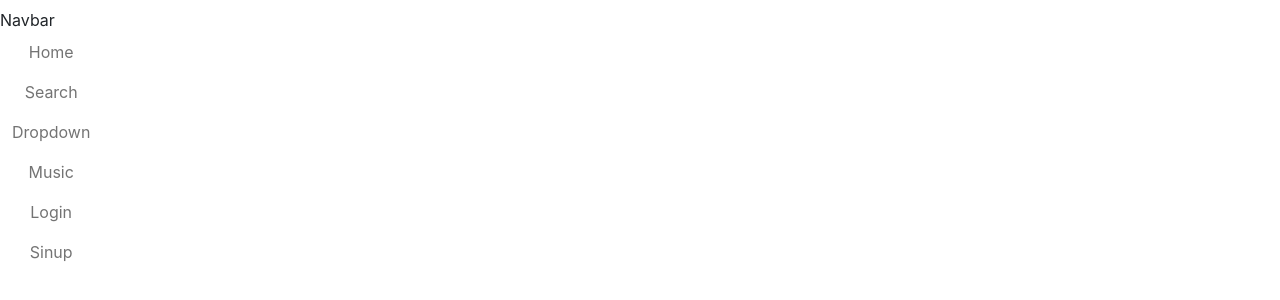
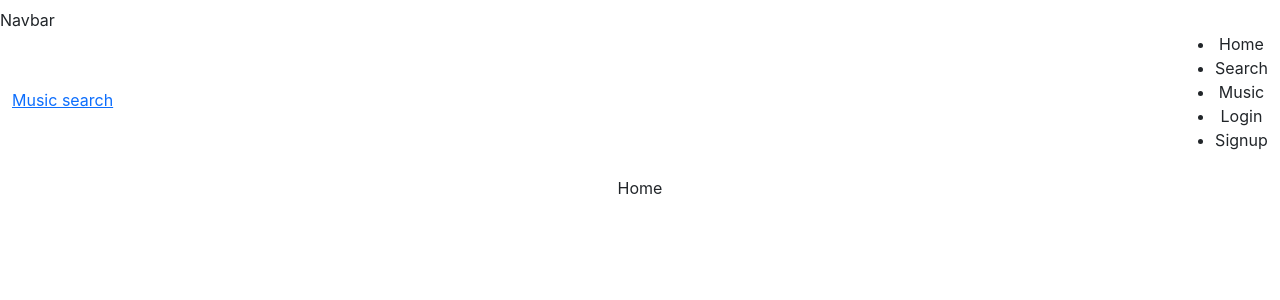
Before and after one commit to EstherNjuguna/mussic, a React (Create React App) app: page / in a window 1280 px wide. Shown: the top 300 px of the page. Built offline with nearby package versions, Linux system fonts and the light colour scheme.

Commit message:
added api though not fetching

```diff
--- a/src/components/app/App.js
+++ b/src/components/app/App.js
@@ -5,9 +5,10 @@ import './App.css';
 import Search from '../search/Search';
 import Login from '../login/Login';
 import Music from '../music/Music';
-import Playlist from '../playlist/Playlist';
+import Authentication from '../authentication/Authentication';
 import Home from '../home/Home';
-import Signup from '../signup/Signup';
+
+
 
 function App() {
   return (
@@ -15,13 +16,11 @@ function App() {
       <Router>
         <Navbar />
         <Routes>
-          <Route exact path="/" element={<home/>}></Route>
-          <Route exact path="/search" element={<search/>}></Route>
-          <Route exact path="/music" element={<music/>}></Route>
-          <Route exact path="/Login" element={<login/>}></Route>
-          <Route exact path="/signup" element={<signup/>}></Route>
-          <Route exact path="/playlist" element={<playlist/>}></Route>
-
+          <Route exact path="/search" element={<Search/>}></Route>
+          <Route exact path="/music" element={<Music/>}></Route>
+          <Route exact path="/Login" element={<Login/>}></Route>
+          <Route exact path="/Signup" element={<Authentication/>}></Route>
+          <Route exact path="/" element={<Home />} />
           </Routes>
      </Router>
     </div>
--- a/src/components/home/Home.js
+++ b/src/components/home/Home.js
@@ -6,4 +6,4 @@ const Home = () => {
   )
 }
 
-export default Home
+export default Home;
--- a/src/components/login/Login.js
+++ b/src/components/login/Login.js
@@ -12,4 +12,4 @@ const Login = () => {
   )
 }
 
-export default Login
+export default Login;
--- a/src/components/music/Music.js
+++ b/src/components/music/Music.js
@@ -1,9 +1,36 @@
-import React from 'react'
+import React, { useEffect, useState } from "react";
 
-const Music = () => {
+
+function Music() {
+
+  // set initial events before fetch
+  const [album, setAlbum] = useState([]);
+
+
+  useEffect(() => {
+    fetch("https://musicbrainz.org/ws/2/")
+    .then(res => res.json())
+    .then(data => {
+      setAlbum(data)
+    })
+  }, [])
+
+
+  const displayMusic = album.map((song, index) => {
+    return <div key={index} className="show-details">
+        <img src={song.image} alt="album Images"/>
+        <p>{song.genre}</p>
+        <p>{song.rating}</p>
+        <p>{song.album}</p>
+    </div>
+  })
+
+
   return (
-    <div>Music</div>
-  )
+    <div className="Albums">
+      {displayMusic}
+    </div>
+  );
 }
 
-export default Music
+export default Music;
--- a/src/components/navbar/Navbar.js
+++ b/src/components/navbar/Navbar.js
@@ -5,27 +5,30 @@ const Navbar = () => {
   return (
     <nav className="navbar dark">Navbar
   <div className="container-fluid">
-  <ul className="navbar-nav">
+
+        <Link to="/">
+    Music search
+        </Link>
+
+  <ul className="navbar_links">
     <li className="nav-item">
 <Link className="nav-link"to="/">Home</Link>
 </li>
 <li className="nav-item">
-<Link className="nav-link"to="/search">Search</Link>
+<Link className="nav-link"to="/Search">Search</Link>
 </li>
 <li className="nav-item">
-<Link className="nav-link"to="/dropdown">Dropdown</Link>
+<Link className="nav-link"to="/Music">Music</Link>
 </li>
 <li className="nav-item">
-<Link className="nav-link"to="/music">Music</Link>
+<Link className="nav-link"to="/Login">Login</Link>
 </li>
 <li className="nav-item">
-<Link className="nav-link"to="/login">Login</Link>
-</li>
-<li className="nav-item">
-<Link className="nav-link"to="/signup">Sinup</Link>
+<Link className="nav-link"to="/Signup">Signup</Link>
 </li>
   </ul>
   </div>
+
   </nav>
     )
 }
--- a/src/components/search/Search.js
+++ b/src/components/search/Search.js
@@ -6,4 +6,4 @@ const Search = () => {
   )
 }
 
-export default Search
+export default Search;
--- a/src/components/signup/Signup.js
+++ /dev/null
@@ -1,9 +0,0 @@
-import React from 'react'
-
-const Signup = () => {
-  return (
-    <div>Signup</div>
-  )
-}
-
-export default Signup
--- a/src/index.js
+++ b/src/index.js
@@ -2,11 +2,12 @@ import React from 'react';
 import ReactDOM from 'react-dom/client';
 import './index.css';
 import App from './components/app/App';
-import reportWebVitals from './reportWebVitals';
 
 const root = ReactDOM.createRoot(document.getElementById('root'));
 root.render(
   <React.StrictMode>
+
     <App />
+
   </React.StrictMode>
 );
```
